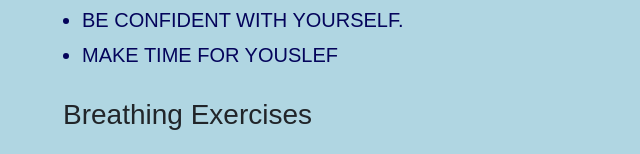
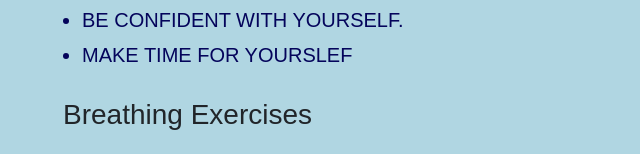
Before and after one commit to Annalexiou/ZAM, a plain HTML site: page website.html in a window 1280 px wide. Shown: the part 1347-1501 px from the top of the page, 10-650 px from the left. Drawn offline with nearby package versions, Linux system fonts and the light colour scheme.

Commit message:
orthografiko

```diff
--- a/website.html
+++ b/website.html
@@ -74,7 +74,7 @@
         <ul>
          <li><h5>START PRIORITIZING YOURSELF.</h5></li>
          <li><h5>BE CONFIDENT WITH YOURSELF.</h5></li>
-         <li><h5>MAKE TIME FOR YOUSLEF</h5></li>
+         <li><h5>MAKE TIME FOR YOURSLEF</h5></li>
 
 
         </ul>
```
